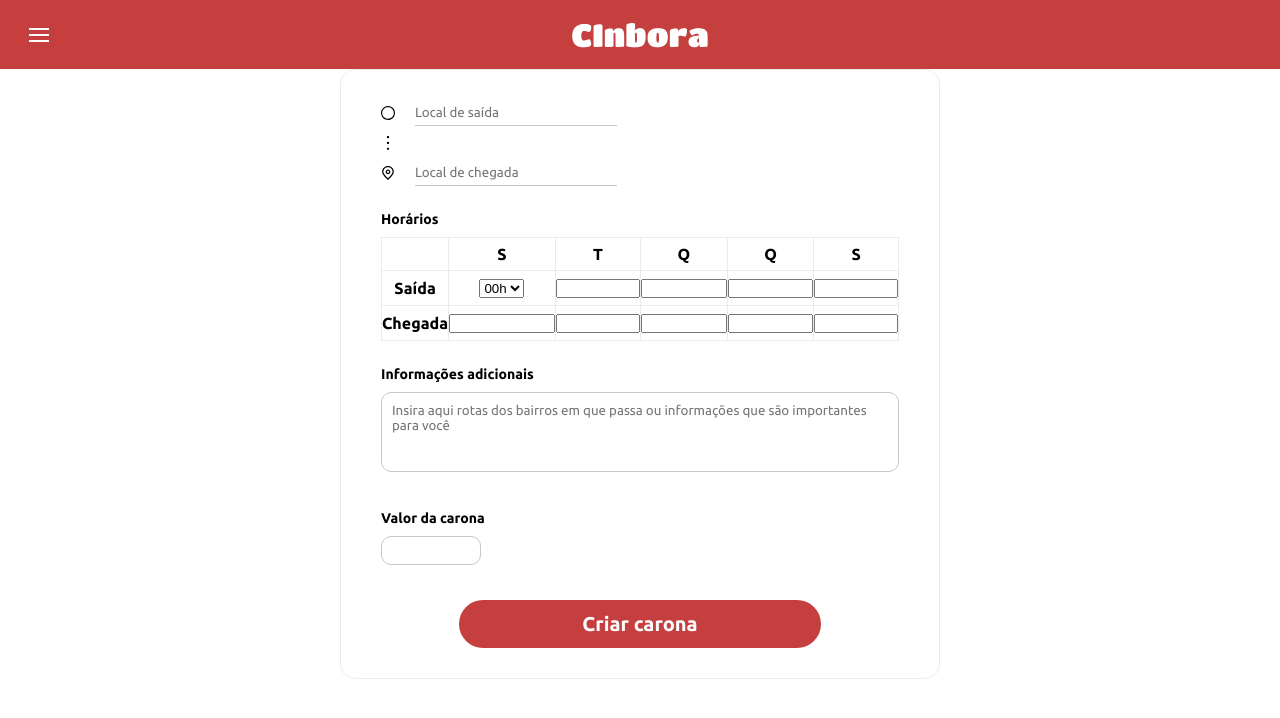
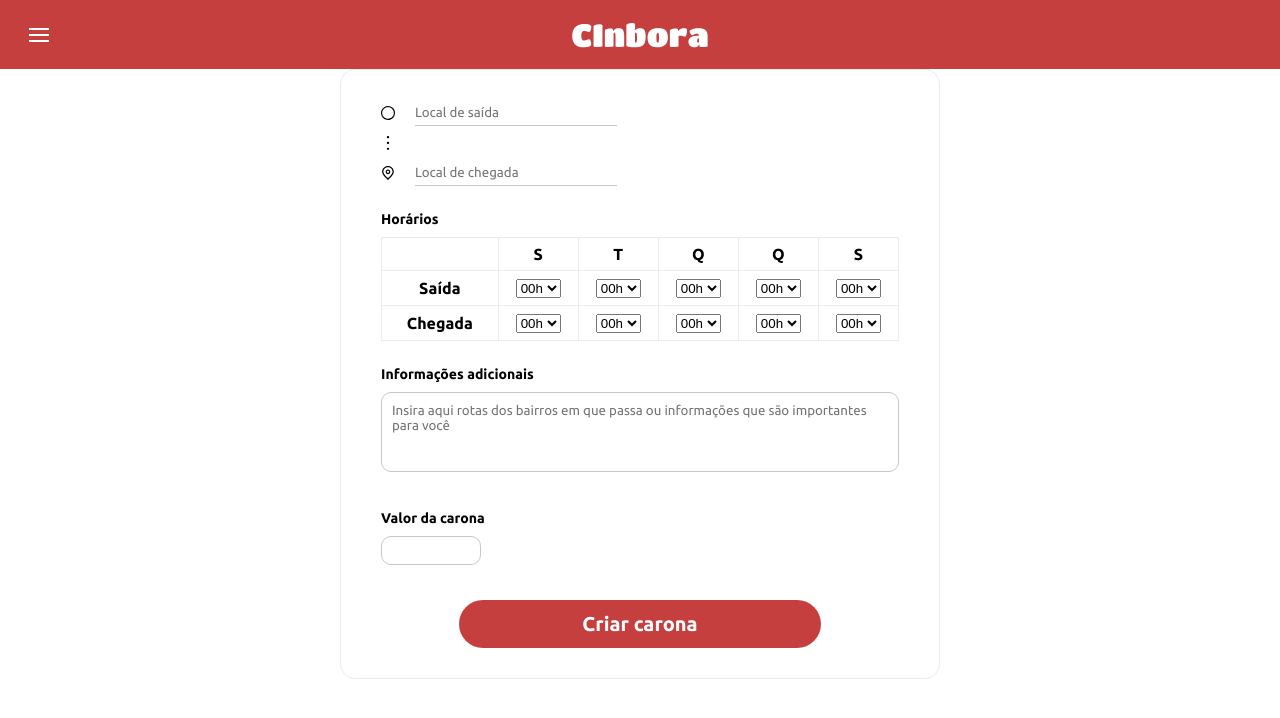
Before and after one commit to felipinas/engenharia-de-software, a React (Create React App) app: page /create-ride in a window 1280 px wide. Shown: the top 718 px of the page. Built offline with nearby package versions, Linux system fonts and the light colour scheme; no server answers; sample sign-in values are in the browser's storage.

Commit message:
feat:final-fixes

```diff
--- /dev/null
+++ b/src/components/ConfirmNewRideModal/index.js
@@ -0,0 +1,36 @@
+import Modal from "react-modal";
+
+import closeIcon from '../../assets/icons/close.svg';
+
+import { Container  } from "./styles";
+
+function ConfirmNewRideModal(props) {
+  return (
+      <Modal
+        isOpen={props.isOpen}
+        onRequestClose={props.onRequestClose}
+        overlayClassName="react-modal-overlay"
+        className="react-modal-content"
+      >
+        <button
+          type="button"
+          onClick={props.onRequestClose}
+          className="react-modal-close"
+        >
+          <img src={closeIcon} alt="Fechar modal" />
+        </button>
+
+        <Container>
+          <h1>
+            Tudo certo!
+          </h1>
+
+          <p>
+            Sua carona foi criada com sucesso
+          </p>
+        </Container>
+      </Modal>
+  );
+}
+
+export default ConfirmNewRideModal;
--- /dev/null
+++ b/src/components/ConfirmNewRideModal/styles.js
@@ -0,0 +1,19 @@
+import styled from 'styled-components';
+
+export const Container = styled.div`
+    display: flex;
+    flex-direction: column;
+    align-items: center;
+
+    text-align: center;
+
+    h1 {
+        font-size: 1.5rem;
+        margin-bottom: 15px;
+    }
+
+    p {
+        width: 80%;
+        margin-bottom: 30px
+    }
+`;
--- a/src/components/RideCard/index.js
+++ b/src/components/RideCard/index.js
@@ -120,7 +120,7 @@ function RideCard(props) {
 
                         <Button type='button'>
                             <img src={Wpp} alt="wpp icon" />
-                            <span>contato</span>
+                            <span>entrar em contato</span>
                         </Button>
                     </>
                 ) : null
--- a/src/pages/CreateRide/index.js
+++ b/src/pages/CreateRide/index.js
@@ -5,6 +5,7 @@ import localIcon from '../../assets/icons/local.svg';
 import { AddRide } from "../../api/rides.api";
 import { useState } from 'react';
 import Header from '../../components/Header';
+import ConfirmNewRideModal from '../../components/ConfirmNewRideModal'
 
 import Button from '../../components/Button';
 
@@ -17,6 +18,16 @@ const CreateRide = () => {
     const [destination_agenda, setDestination_agenda] = useState("");
     const [extra_info, setExtra_info] = useState("");
     const [price, setPrice] = useState("");
+
+    const [modalIsOpen, setIsModalOpen] = useState(false)
+
+    function handleOpenModal() {
+        setIsModalOpen(true)
+    }
+
+    function handleCloseModal() {
+        setIsModalOpen(false)
+    }
 
     const { currentUser } = useAuth();
 
@@ -50,6 +61,7 @@ const CreateRide = () => {
             price,
             user_id: currentUser.uid
         });
+        handleOpenModal()
     }
 
     return(
@@ -96,41 +108,58 @@ const CreateRide = () => {
                             <tr>
                                 <th>Saída</th>
                                 <td>
-                                   {/*  <input type="text" /> */}
                                     <select>
                                         <option value="">00h</option>
                                     </select>
                                 </td>
                                 <td>
-                                    <input type="text" />
+                                    <select>
+                                        <option value="">00h</option>
+                                    </select>
                                 </td>
                                 <td>
-                                    <input type="text" />
+                                    <select>
+                                        <option value="">00h</option>
+                                    </select>
                                 </td>
                                 <td>
-                                    <input type="text" />
+                                    <select>
+                                        <option value="">00h</option>
+                                    </select>
                                 </td>
                                 <td>
-                                    <input type="text" />
+                                    <select>
+                                        <option value="">00h</option>
+                                    </select>
                                 </td>
                             </tr>
 
                             <tr>
                                 <th>Chegada</th>
                                 <td>
-                                    <input type="text" />
+                                    <select>
+                                        <option value="">00h</option>
+                                    </select>
                                 </td>
                                 <td>
-                                    <input type="text" />
+                                    <select>
+                                        <option value="">00h</option>
+                                    </select>
                                 </td>
                                 <td>
-                                    <input type="text" />
+                                    <select>
+                                        <option value="">00h</option>
+                                    </select>
                                 </td>
                                 <td>
-                                    <input type="text" />
+                                    <select>
+                                        <option value="">00h</option>
+                                    </select>
                                 </td>
                                 <td>
-                                    <input type="text" />
+                                    <select>
+                                        <option value="">00h</option>
+                                    </select>
                                 </td>
                             </tr>
                         </table>
@@ -157,6 +186,7 @@ const CreateRide = () => {
                     </Button>
                 </form>
             </Container>
+            <ConfirmNewRideModal isOpen={modalIsOpen} onRequestClose={handleCloseModal}/>
         </>
 )
 }
```
